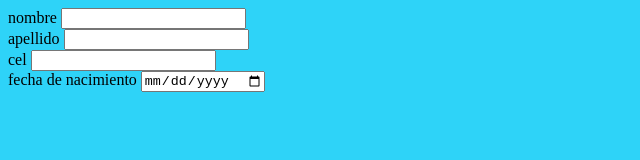
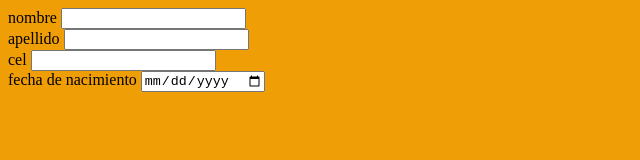
Before and after one commit to crgiosk/Pagina, a plain HTML site: page index.html in a window 1280 px wide. Shown: the whole page, without its empty margins (0-640 px from the left). Drawn offline with Linux system fonts and the light colour scheme.

Commit message:
modificacion stylos

```diff
--- a/stylos.css
+++ b/stylos.css
@@ -1,3 +1,3 @@
 body{
-    background-color: #2ED3F8;
+    background-color: rgb(240, 158, 6);
 }
```
